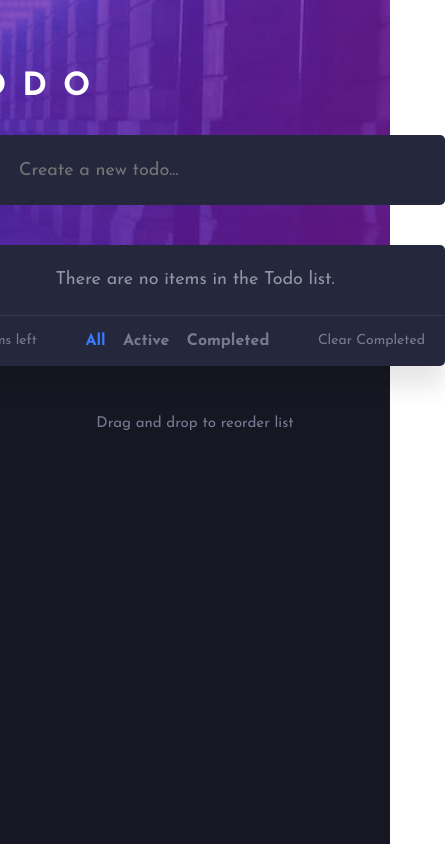
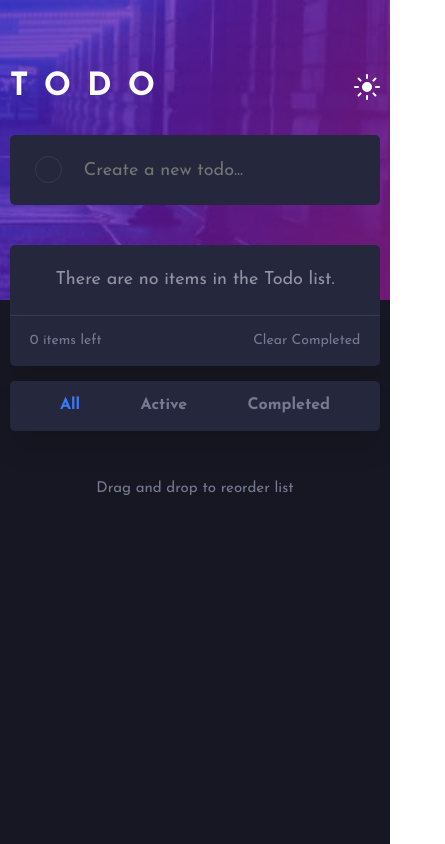
Before and after one commit to chris-base/todo-app-main-fem, a React (Create React App) app: page / in a window 390 px wide. Shown: the whole page, 445 px wide, since content can reach past the window. Built offline with nearby package versions, Linux system fonts and the light colour scheme.

Commit message:
added mobile layout

```diff
--- a/src/Components/App.js
+++ b/src/Components/App.js
@@ -40,7 +40,15 @@ function App() {
     <div className='App' style={theme ? { backgroundColor: "white" } : { backgroundColor: "#161722" }}>
       <div
         id='appBackgroundImg'
-        style={theme ? { backgroundImage: "url(" + bgLightDesktop + ")" } : { backgroundImage: "url(" + bgDarkDesktop + ")" }}
+        style={
+          theme
+            ? window.innerWidth >= 521
+              ? { backgroundImage: "url(" + bgLightDesktop + ")" }
+              : { backgroundImage: "url(" + bgLightMobile + ")" }
+            : window.innerWidth >= 521
+            ? { backgroundImage: "url(" + bgDarkDesktop + ")" }
+            : { backgroundImage: "url(" + bgDarkMobile + ")" }
+        }
       />
 
       <div id='appContainer'>
--- a/src/Components/NewTodoComponent.js
+++ b/src/Components/NewTodoComponent.js
@@ -32,7 +32,7 @@ const NewTodoComponent = ({ todoList, setTodoList, theme }) => {
         <input
           ref={inputHref}
           id='newTodoInput'
-          maxlength={35}
+          maxLength={35}
           type='text'
           placeholder='Create a new todo...'
           style={theme ? { color: "#484b6a" } : { color: "#cacde8" }}
--- a/src/Components/TodoListControllerComponent.js
+++ b/src/Components/TodoListControllerComponent.js
@@ -1,6 +1,9 @@
+import { useState, useEffect } from "react";
 import "../Styles/TodoListControllerStyles.css";
 
 const TodoListControllerComponent = ({ todoList, setTodoList, listViewable, setListViewable, theme }) => {
+  const [clientWidth, setClientWidth] = useState(window.innerWidth);
+
   const itemCount = () => {
     let count = 0;
     for (let i = 0; i < todoList.length; i++) {
@@ -29,15 +32,14 @@ const TodoListControllerComponent = ({ todoList, setTodoList, listViewable, setL
     }
   };
 
-  return (
-    <div id='listControllerComponent' style={theme ? { backgroundColor: "white" } : { backgroundColor: "#25273c" }}>
-      <div>
-        <p className='controllerText' style={theme ? { color: "#9394a5" } : { color: "#777a92" }}>
-          {itemCount()}
-        </p>
-      </div>
+  useEffect(() => {
+    const resizeWindow = () => setClientWidth(window.innerWidth);
+    window.addEventListener("resize", resizeWindow);
+  });
 
-      <div id='controllerViewableContainer'>
+  const controllerViewables = () => {
+    return (
+      <div id='controllerViewableContainer' style={clientWidth <= 521 ? { width: "100%" } : {}}>
         <p
           className='controllerViewable'
           style={listViewable === 0 ? { color: "#3a7bfd" } : theme ? { color: "#9394a5" } : { color: "#777a92" }}
@@ -60,12 +62,34 @@ const TodoListControllerComponent = ({ todoList, setTodoList, listViewable, setL
           Completed
         </p>
       </div>
+    );
+  };
 
-      <div>
-        <p id='clearHover' className='controllerText' style={theme ? { color: "#9394a5" } : { color: "#777a92" }} onClick={() => clearCompleted()}>
-          Clear Completed
-        </p>
+  return (
+    <div>
+      <div id='listControllerComponent' style={theme ? { backgroundColor: "white" } : { backgroundColor: "#25273c" }}>
+        <div>
+          <p className='controllerText' style={theme ? { color: "#9394a5" } : { color: "#777a92" }}>
+            {itemCount()}
+          </p>
+        </div>
+
+        {clientWidth >= 521 ? controllerViewables() : <></>}
+
+        <div>
+          <p id='clearHover' className='controllerText' style={theme ? { color: "#9394a5" } : { color: "#777a92" }} onClick={() => clearCompleted()}>
+            Clear Completed
+          </p>
+        </div>
       </div>
+
+      {clientWidth <= 521 ? (
+        <div id='mobileControllerViews' style={theme ? { backgroundColor: "white" } : { backgroundColor: "#25273c" }}>
+          {controllerViewables()}
+        </div>
+      ) : (
+        <></>
+      )}
     </div>
   );
 };
--- a/src/Styles/App.css
+++ b/src/Styles/App.css
@@ -35,3 +35,9 @@
   font-weight: 400;
   font-size: 15px;
 }
+
+@media (max-width: 520px) {
+  #appContainer {
+    width: 95%;
+  }
+}
--- a/src/Styles/TodoListControllerStyles.css
+++ b/src/Styles/TodoListControllerStyles.css
@@ -31,3 +31,21 @@
 #clearHover {
   cursor: pointer;
 }
+
+#controllerViewableContainer {
+  display: flex;
+  justify-content: space-around;
+}
+
+#mobileControllerViews {
+  display: flex;
+  justify-content: space-evenly;
+  height: 50px;
+  border-radius: 5px;
+  box-shadow: 0 20px 25px rgba(0, 0, 0, 0.1);
+  padding: 0 20px;
+  margin-top: 15px;
+}
+
+@media (max-width: 520px) {
+}
```
